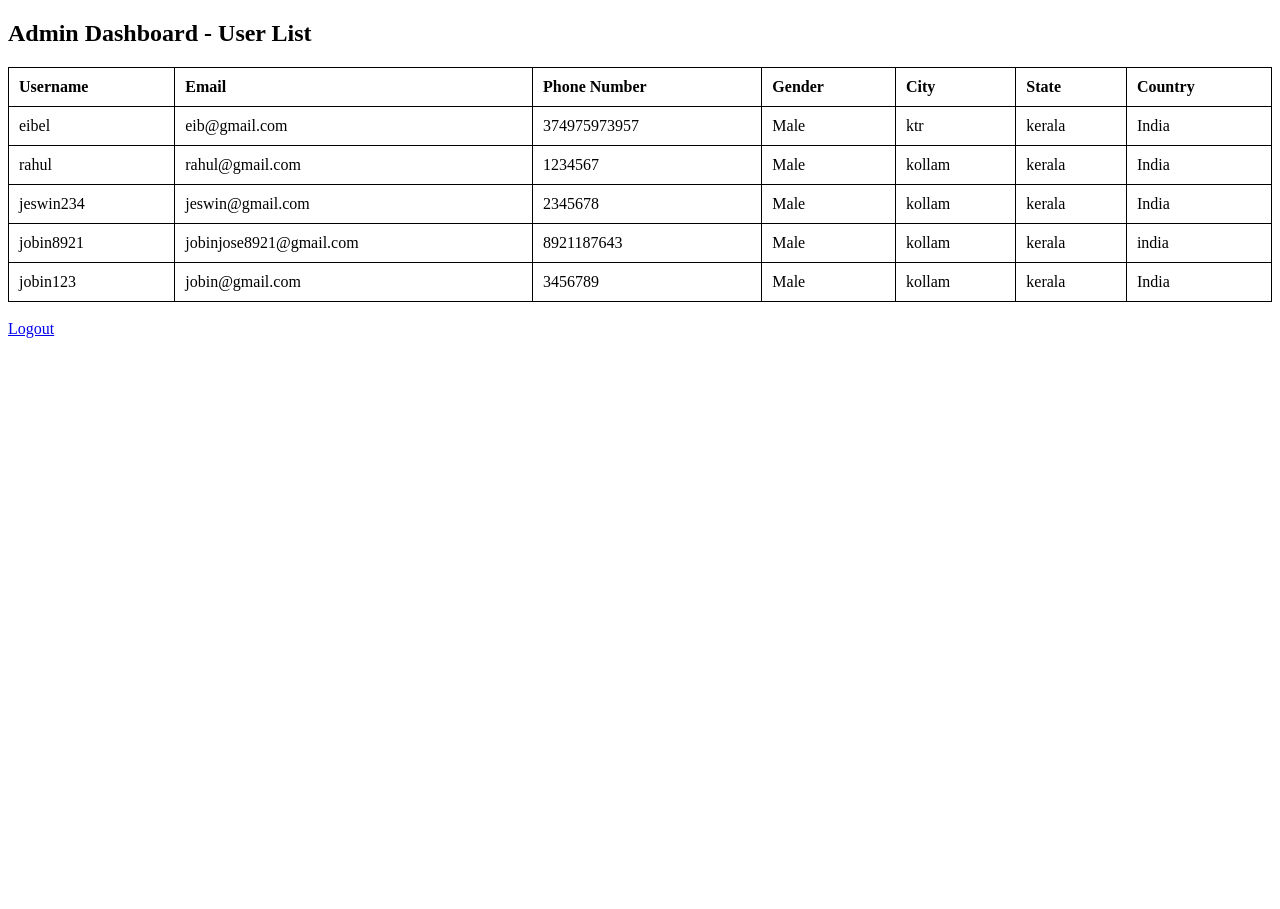
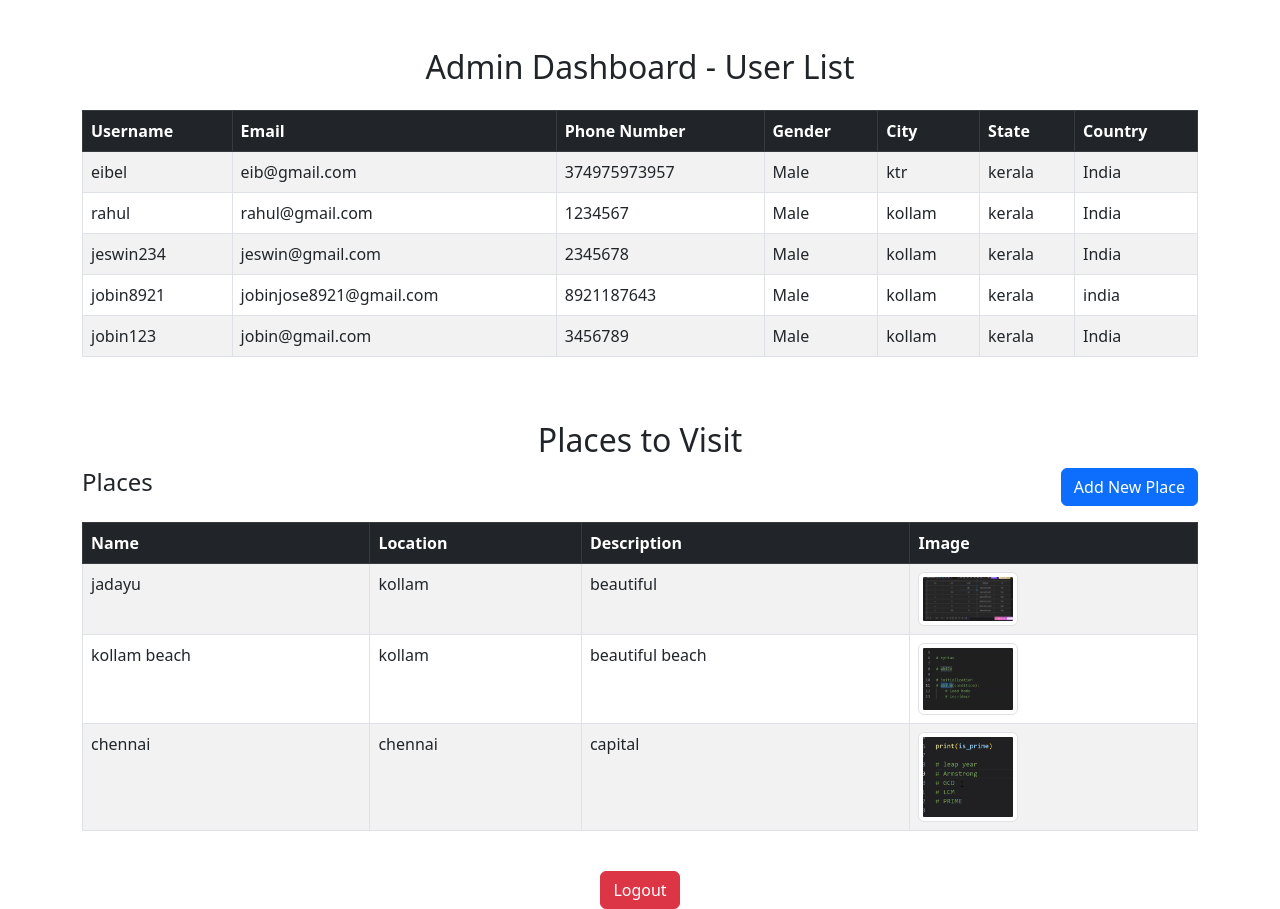
Before and after one commit to jobin8921/TRAVEL-APP, a Django app: page /admin-dashboard/ in a window 1280 px wide. Before the commit the page ends 338 px from the top, so only its background shows below. Run offline with Django 5.2, Linux system fonts and the light colour scheme; data comes from the database, SQL or seed files in the repository; both versions use the stored data as it was after the commit.

Commit message:
admin-dashboard

```diff
--- a/home/models.py
+++ b/home/models.py
@@ -20,3 +20,12 @@ class Customer(models.Model):
 
     def __str__(self):
         return self.username
+
+class Place(models.Model):
+    name = models.CharField(max_length=255)
+    location = models.CharField(max_length=255)
+    description = models.TextField()
+    image = models.ImageField(upload_to='places/', blank=True, null=True)
+
+    def __str__(self):
+        return self.name
--- a/home/urls.py
+++ b/home/urls.py
@@ -7,5 +7,6 @@ urlpatterns = [
     path('login/', views.login_view, name='login'),
     path('logout/', views.logout_view, name='logout'),
     path('dashboard/', views.dashboard, name='dashboard'),
-    path('admin-dashboard/',views.admin_dashboard,name='admin-dashboard')
+    path('admin-dashboard/',views.admin_dashboard,name='admin_dashboard'),
+    path('add-place/',views.add_place, name='add_place'),
 ]
--- a/home/views.py
+++ b/home/views.py
@@ -4,6 +4,8 @@ from home.models import Customer
 from django.contrib.auth import  logout
 from django.contrib.auth.hashers import check_password
 from django.http import HttpResponse
+from django.core.files.storage import FileSystemStorage
+from home.models import Place
 
 def index(request):
     return render(request, 'index.html')
@@ -69,4 +71,27 @@ def admin_dashboard(request):
 
     customers = Customer.objects.all()
 
-    return render(request, 'admin_dashboard.html', {'customers': customers})
+    places=Place.objects.all()
+
+    return render(request, 'admin_dashboard.html', {'customers': customers,'places':places})
+
+def add_place(request):
+
+    if request.method=='POST':
+
+        name=request.POST.get('name')
+        location=request.POST.get('location')
+        description=request.POST.get('description')
+        image=request.FILES.get('image')
+
+        if name and location and description:
+            place=Place(name=name,location=location,description=description)
+
+            if image:
+
+              place.image=image
+
+        place.save()
+        return redirect('admin_dashboard')
+
+    return render(request,'add_place.html')
--- a/templates/admin_dashboard.html
+++ b/templates/admin_dashboard.html
@@ -4,23 +4,14 @@
     <meta charset="UTF-8">
     <meta name="viewport" content="width=device-width, initial-scale=1.0">
     <title>Admin Dashboard</title>
-    <style>
-        table {
-            width: 100%;
-            border-collapse: collapse;
-        }
-        table, th, td {
-            border: 1px solid black;
-        }
-        th, td {
-            padding: 10px;
-            text-align: left;
-        }
-    </style>
+    <link href="https://cdn.jsdelivr.net/npm/bootstrap@5.3.0/dist/css/bootstrap.min.css" rel="stylesheet">
 </head>
 <body>
-    <h2>Admin Dashboard - User List</h2>
-    <table>
+    <div class="container mt-5">
+        <h2 class="text-center mb-4">Admin Dashboard - User List</h2>
+        <div class="table-responsive">
+            <table class="table table-bordered table-striped">
+                <thead class="table-dark">
                     <tr>
                         <th>Username</th>
                         <th>Email</th>
@@ -30,6 +21,8 @@
                         <th>State</th>
                         <th>Country</th>
                     </tr>
+                </thead>
+                <tbody>
                     {% for customer in customers %}
                     <tr>
                         <td>{{ customer.username }}</td>
@@ -41,8 +34,49 @@
                         <td>{{ customer.country }}</td>
                     </tr>
                     {% endfor %}
+                </tbody>
             </table>
-    <br>
-    <a href="{% url 'logout' %}">Logout</a>
+        </div>
+
+        <h2 class="text-center mt-5">Places to Visit</h2>
+        <div class="d-flex justify-content-between mb-3">
+            <h4>Places</h4>
+            <a href="{% url 'add_place' %}" class="btn btn-primary">Add New Place</a>
+        </div>
+        <div class="table-responsive">
+            <table class="table table-bordered table-striped">
+                <thead class="table-dark">
+                    <tr>
+                        <th>Name</th>
+                        <th>Location</th>
+                        <th>Description</th>
+                        <th>Image</th>
+                    </tr>
+                </thead>
+                <tbody>
+                    {% for place in places %}
+                    <tr>
+                        <td>{{ place.name }}</td>
+                        <td>{{ place.location }}</td>
+                        <td>{{ place.description }}</td>
+                        <td>
+                            {% if place.image %}
+                            <img src="{{ place.image.url }}" alt="Place Image" class="img-thumbnail" width="100">
+                            {% else %}
+                            No Image
+                            {% endif %}
+                        </td>
+                    </tr>
+                    {% endfor %}
+                </tbody>
+            </table>
+        </div>
+
+        <div class="text-center mt-4">
+            <a href="{% url 'logout' %}" class="btn btn-danger">Logout</a>
+        </div>
+    </div>
+
+    <script src="https://cdn.jsdelivr.net/npm/bootstrap@5.3.0/dist/js/bootstrap.bundle.min.js"></script>
 </body>
 </html>
--- a/travelapp/settings.py
+++ b/travelapp/settings.py
@@ -122,3 +122,8 @@ STATIC_URL = "static/"
 # https://docs.djangoproject.com/en/5.1/ref/settings/#default-auto-field
 
 DEFAULT_AUTO_FIELD = "django.db.models.BigAutoField"
+
+import os
+
+MEDIA_URL = '/media/'
+MEDIA_ROOT = os.path.join(BASE_DIR, 'media')
--- a/travelapp/urls.py
+++ b/travelapp/urls.py
@@ -16,8 +16,13 @@ Including another URLconf
 """
 from django.contrib import admin
 from django.urls import path,include
+from django.conf import settings
+from django.conf.urls.static import static
 
 urlpatterns = [
     path("admin/", admin.site.urls),
     path('', include('home.urls')),
 ]
+
+if settings.DEBUG:
+    urlpatterns += static(settings.MEDIA_URL, document_root=settings.MEDIA_ROOT)
```
Also changed, not shown: templates/add_place.html (added, +29 -0 lines), db.sqlite3, media/places/Screenshot_2024-08-26_011441.png (added), media/places/Screenshot_2024-08-29_120907.png (added), places/Screenshot_2024-08-20_114128.png (added). Lines whose indentation alone changed are shown as unchanged.
